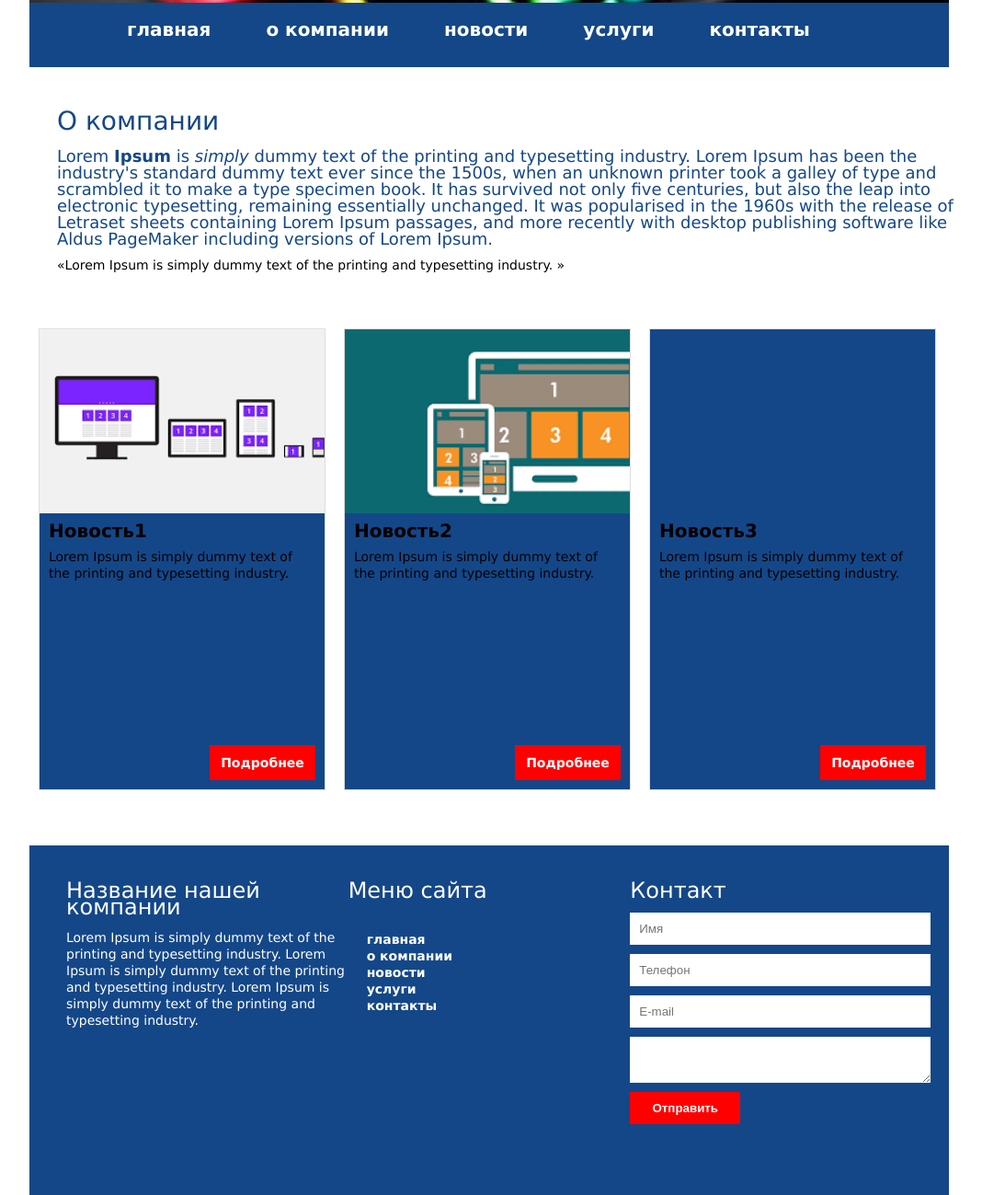
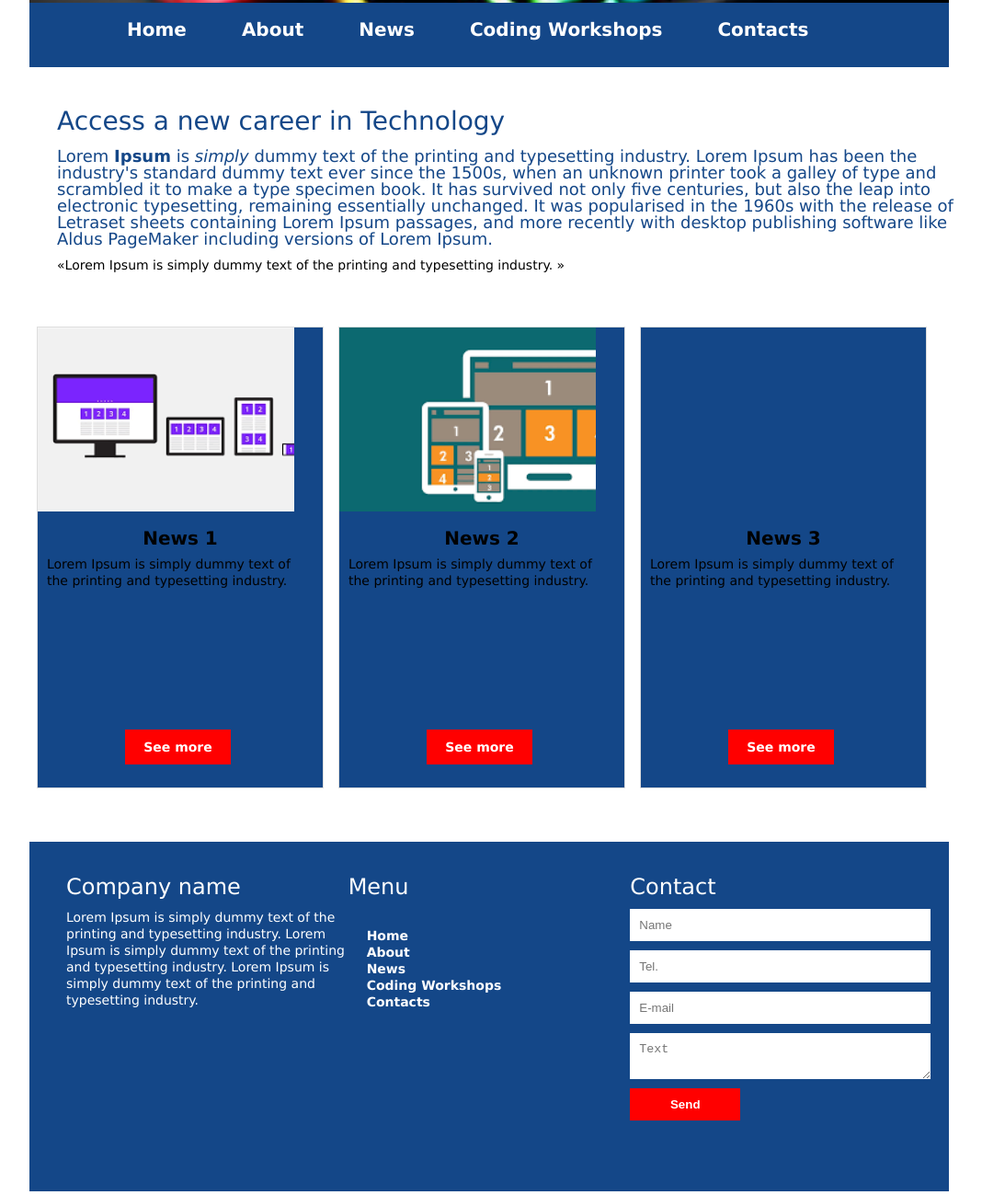
Before and after one commit to NataliShpak/Progect1, a plain HTML site: page index.html in a window 1280 px wide. Shown: the part 497-1796 px from the top of the page at 92% size, without its empty margins (108-1176 px from the left). Drawn offline with Linux system fonts and the light colour scheme.

Commit message:
Change the language

```diff
--- a/css/style.css
+++ b/css/style.css
@@ -104,14 +104,14 @@ news {
     position: relative;
     display: block;
     overflow: hidden;
-    widht: 100%;
+    widht: 90%;
 }
 
 news div {
     position: relative;
     text-align: left;
     width: 31%;
-    margin: 10px;
+    margin: 8px;
     calc: 32%-20px;
     height: 500px;
     background: #144788;
@@ -122,7 +122,7 @@ news div {
 
 news div foto {
     display: block;
-    width: 100%;
+    width: 90%;
     height: 200px;
     background-size: cover;
     background-repeat: no-repeat
@@ -132,12 +132,14 @@ news div p {margin: 10px;}
 
 news div h3 {
     margin: 10px;
+    padding-top: 10px;
     font-size: 20px;
     font-weight: bold;
+    text-align: center;
 }
 news div a {
     position: absolute;
-    right: 10px;
+    right: 100px;
     bottom: 10px;
     display: block;
     width: 95px;
@@ -145,6 +147,7 @@ news div a {
     padding: 10px;
     background: #f00;
     color: #fff;
+    margin-bottom: 15px;
 }
 footer {
     display: block;
--- a/index.html
+++ b/index.html
@@ -15,20 +15,20 @@ and open the template in the editor.
     <body>
         <section>
             <header style="">
-                <h1>Наш новый сайт</h1>
+                <h1>Your new site</h1>
             </header>
             <menu>
                 <ul>
-                    <li><a href="">главная</a></li>
-                    <li><a href="">о компании</a></li>
-                    <li><a href="">новости</a></li>
-                    <li><a href="">услуги</a></li>
-                    <li><a href="">контакты</a></li>
+                    <li><a href="">Home</a></li>
+                    <li><a href="">About</a></li>
+                    <li><a href="">News</a></li>
+                    <li><a href="">Coding Workshops</a></li>
+                    <li><a href="">Contacts</a></li>
                 </ul>
             </menu>
             <center>
                 <page>
-                    <h2>O компании</h2>
+                    <h2>Access a new career in Technology</h2>
                     <p> Lorem <b>Ipsum</b> is <i>simply</i> dummy text of the printing and typesetting industry. Lorem Ipsum has been the industry's standard dummy text ever since the 1500s, when an unknown printer took a galley of type and scrambled it to make a type specimen book. It has survived not only five centuries, but also the leap into electronic typesetting, remaining essentially unchanged. It was popularised in the 1960s with the release of Letraset sheets containing Lorem Ipsum passages, and more recently with desktop publishing software like Aldus PageMaker including versions of Lorem Ipsum.
                     </p>
                     <q>Lorem Ipsum is simply dummy text of the printing and typesetting industry.                    </q>
@@ -36,47 +36,47 @@ and open the template in the editor.
                 <news>
                     <div>
                         <foto style="background-image: url(images/1.png)"></foto>
-                        <h3>Новость1</h3>
+                        <h3>News 1</h3>
                         <p>Lorem Ipsum is simply dummy text of the printing and typesetting industry.</p>
-                        <a href="">Подробнее</a>
+                        <a href="">See more</a>
                     </div>
                     <div>
                         <foto style="background-image: url(images/2.png)"></foto>
-                        <h3>Новость2</h3>
+                        <h3>News 2</h3>
                         <p>Lorem Ipsum is simply dummy text of the printing and typesetting industry.</p>
-                        <a href="">Подробнее</a>
+                        <a href="">See more</a>
                     </div>
                     <div>
                         <foto style="background-image: url(images//3.jpg)"></foto>
-                        <h3>Новость3</h3>
+                        <h3>News 3</h3>
                         <p>Lorem Ipsum is simply dummy text of the printing and typesetting industry.</p>
-                        <a href="">Подробнее</a>
+                        <a href="">See more</a>
                     </div>
                 </news>
             </center>
             <footer>
                 <div>
-                    <h6>Название нашей компании</h6>
+                    <h6>Company name</h6>
                     <p>Lorem Ipsum is simply dummy text of the printing and typesetting industry. Lorem Ipsum is simply dummy text of the printing and typesetting industry. Lorem Ipsum is simply dummy text of the printing and typesetting industry.</p>
                 </div>
                 <div>
-                    <h6>Меню сайта</h6>
+                    <h6>Menu</h6>
                     <ul>
-                        <li><a href="">главная</a></li>
-                        <li><a href="">о компании</a></li>
-                        <li><a href="">новости</a></li>
-                        <li><a href="">услуги</a></li>
-                        <li><a href="">контакты</a></li>
+                        <li><a href="">Home</a></li>
+                        <li><a href="">About</a></li>
+                        <li><a href="">News</a></li>
+                        <li><a href="">Coding Workshops</a></li>
+                        <li><a href="">Contacts</a></li>
                     </ul>
                 </div>
                 <div>
-                    <h6>Контакт</h6>
+                    <h6>Contact</h6>
                     <form>
-                        <input type="text" name="name" value="" placeholder="Имя">
-                        <input type="text" name="tel" value="" placeholder="Телефон">
+                        <input type="text" name="name" value="" placeholder="Name">
+                        <input type="text" name="tel" value="" placeholder="Tel.">
                         <input type="text" name="mail" value="" placeholder="E-mail">
-                        <textarea name="comment"></textarea>
-                        <input class="send" type="submit" name="send" value="Oтправить">
+                        <textarea name="comment" placeholder="Text"></textarea>
+                        <input class="send" type="submit" name="send" value="Send">
                     </form>
                 </div>
             </footer>
```
